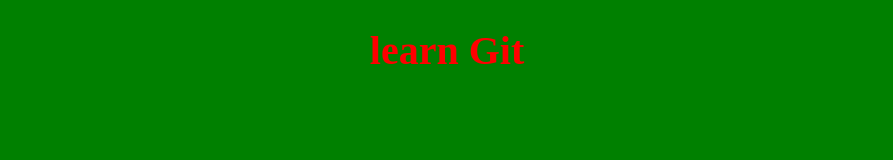
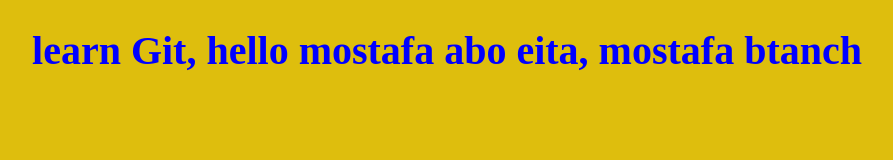
Before and after one commit to mostafa-abo3ita-web/myproject, a plain HTML site: page index.html in a window 1280 px wide. Shown: the whole page, without its empty margins (193-1086 px from the left). Drawn offline with Linux system fonts and the light colour scheme.

Commit message:
Changing style for the title

```diff
--- a/index.html
+++ b/index.html
@@ -7,7 +7,7 @@
     <link rel="stylesheet" href="style.css">
 </head>
 <body>
-    <h1>learn Git</h1>
+    <h1>learn Git, hello mostafa abo eita, mostafa btanch</h1>
 
 
     <script src="app.js"></script>
--- a/style.css
+++ b/style.css
@@ -1,8 +1,8 @@
 body{
-    background: green;
+    background: #debe0d;
 }
 h1{
-    color: red;
+    color: blue;
     font-size: 40px;
     text-align: center;
 }
```
